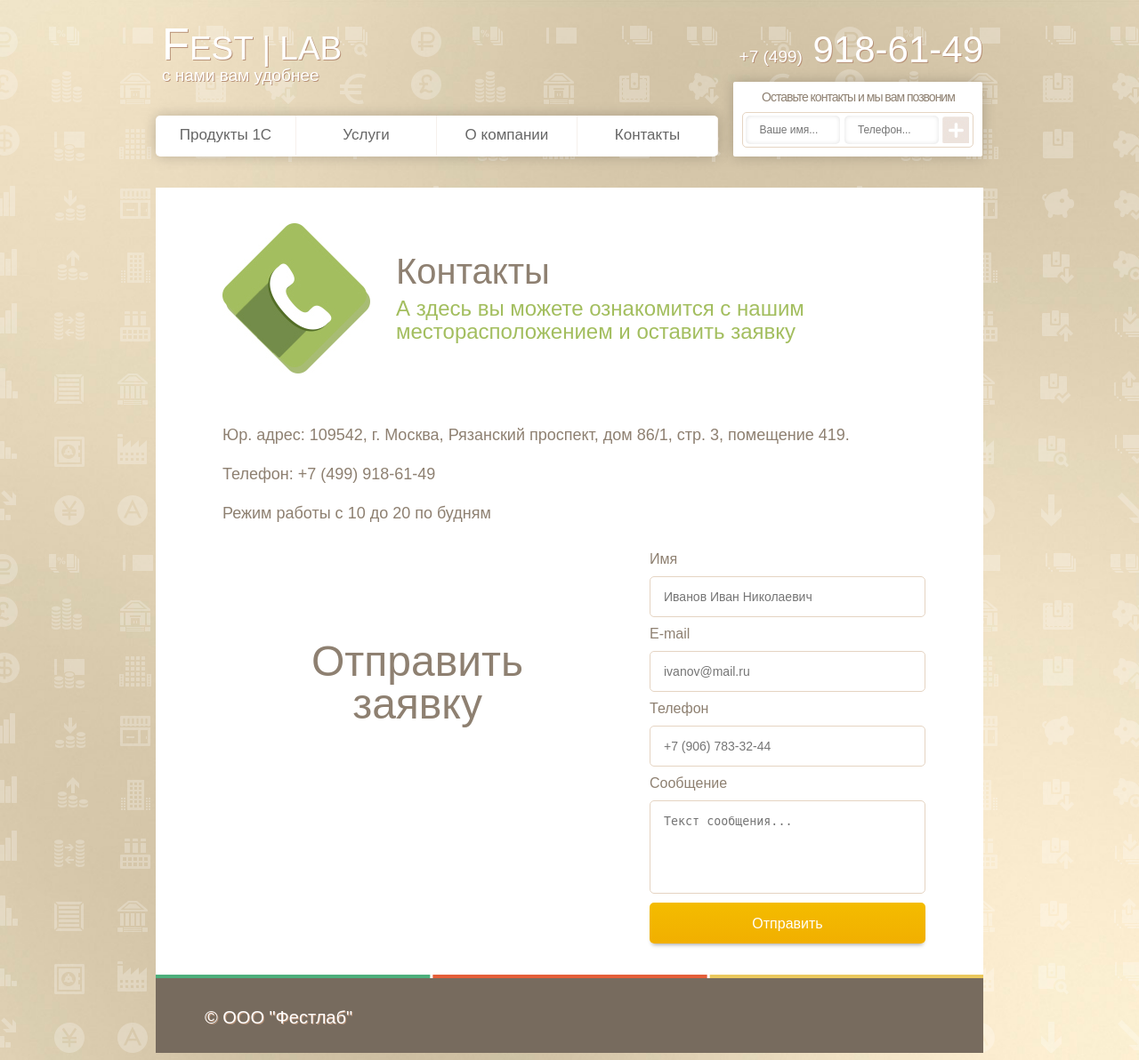
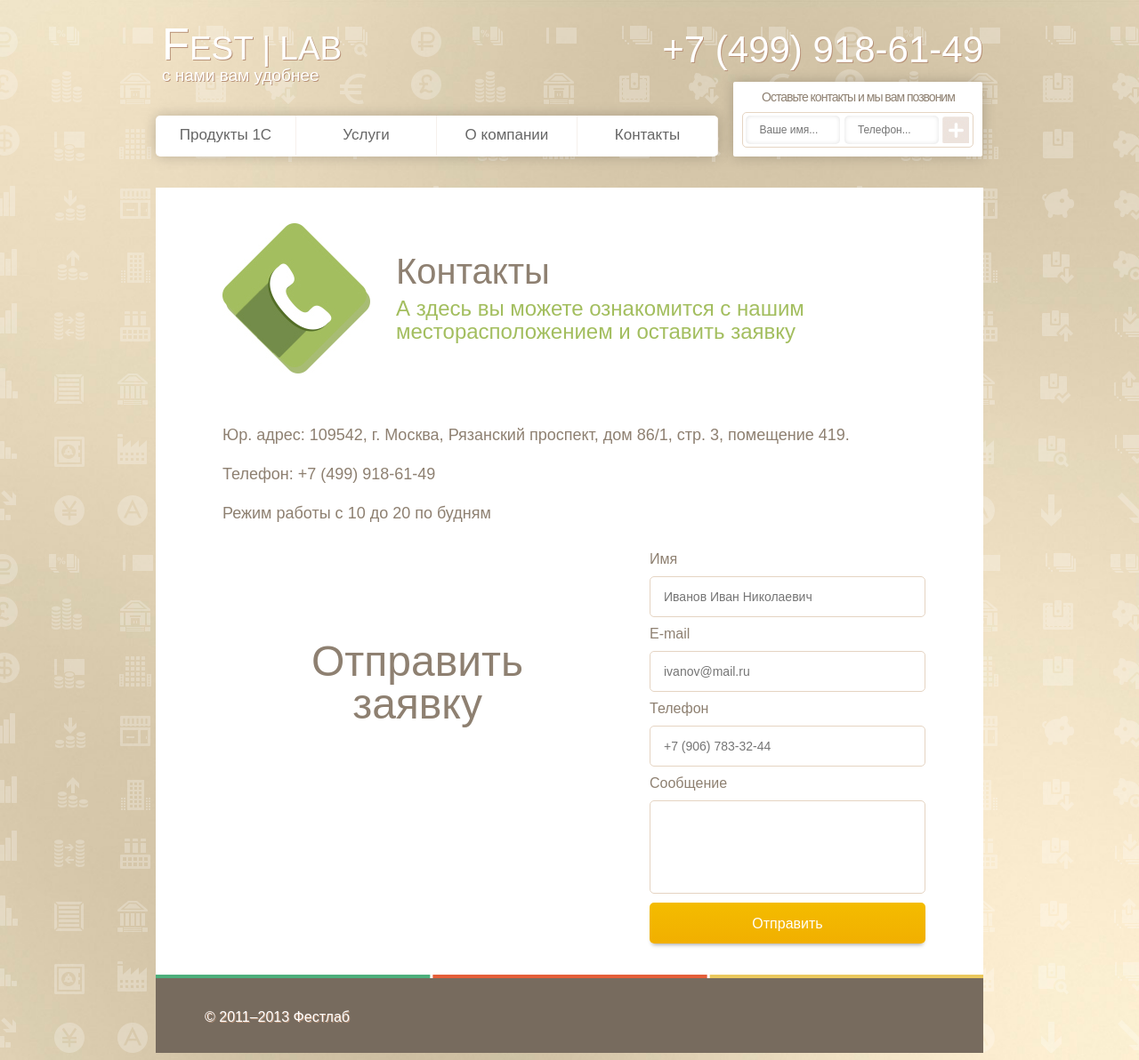
Before and after one commit to kpx13/festlab, a Django app: template templates/contacts.html in a window 1280 px wide. Shown: the whole page at 89% size. Run offline with Django 3.2, Linux system fonts and the light colour scheme; the template is opened without the code that fills it, so the values that code supplies are empty; parts of the project's set-up code (start-up, migrations or seed data) failed here and were passed over; some libraries are stand-ins or nearby versions; some web fonts are replaced.

Commit message:
правки

```diff
--- a/site_static/css/style.css
+++ b/site_static/css/style.css
@@ -400,7 +400,7 @@ a li.nav__i {
 	height:88px;
 	padding-left:55px;
 	color:#fff;
-	font-size:20px;
+	font-size:16px;
 		text-shadow: 1px 1px #b89278;
 		font-family: 'Myriad Pro', sans-serif;
 
@@ -952,6 +952,8 @@ filter: progid:DXImageTransform.Microsoft.gradient( startColorstr='#f4bc00', end
 
 }
 
+.send_btn { }
+
 
 .feedback__title{
     font-size: 48px;
--- a/templates/about.html
+++ b/templates/about.html
@@ -1,4 +1,6 @@
 {% extends 'base.html' %}
+
+{% block title %}О компании{% endblock %}
 
 {% block content %}
             <div class="page_contact">
--- a/templates/base.html
+++ b/templates/base.html
@@ -3,7 +3,8 @@
 <html>
 <head>
     <meta charset="utf-8"/>
-    <title></title>
+    <title>ФестЛаб | {% block title %}{% endblock %}</title>
+    <meta name="viewport" content="width=1100" />
     <link type="text/css" rel="stylesheet" href="/static/css/style.css"/>
     <link type="text/css" rel="stylesheet" href="/static/css/reset.css"/>
     <script src="/static/js/jquery-1.9.1.min.js"></script>
@@ -14,7 +15,7 @@
     <div class="layout">
     <div class="wrapper">
         <div class="header">
-            <span class="phone">+7 (499)<span class="phone__in"> 918-61-49</span></span>
+            <span class="phone"><span class="phone__in"> +7 (499) 918-61-49</span></span>
                 <a href="/" class="logo">
                     <span class="logo_mark">F</span>EST | LAB
                     <span class="logo__in">с нами вам удобнее
--- a/templates/bonuses.html
+++ b/templates/bonuses.html
@@ -1,4 +1,6 @@
 {% extends 'base.html' %}
+
+{% block title %}Акции и скидки{% endblock %}
 
 {% block content %}
             <div class="page_bonus page">
--- a/templates/bonuses_in.html
+++ b/templates/bonuses_in.html
@@ -1,4 +1,6 @@
 {% extends 'base.html' %}
+
+{% block title %}Акции и скидки - {{ bonus.title }} {% endblock %}
 
 {% block content %}
             <div class="page_bonus page">
--- a/templates/contacts.html
+++ b/templates/contacts.html
@@ -1,4 +1,6 @@
 {% extends 'base.html' %}
+
+{% block title %}Контакты{% endblock %}
 
 {% block content %}
             <div class="page page_feedback">
@@ -9,8 +11,7 @@
                 <p class="page_feedback__text">Режим работы с 10 до 20 по будням</p>
 
 				<div class="map">
-                    <script type="text/javascript" charset="utf-8"
-                    src="//api-maps.yandex.ru/services/constructor/1.0/js/?sid=sBCM2pZpKXUEyenj-aydu2GRM1IFXZkh&width=821&height=228"></script>
+                    <script type="text/javascript" charset="utf-8" src="//api-maps.yandex.ru/services/constructor/1.0/js/?sid=2C92lxGkmlZB0DRtC910c-px34iH8Pg3&width=790&height=290"></script>
 				</div>
                 {% include 'request.html' %}
             </div>
--- a/templates/footer.html
+++ b/templates/footer.html
@@ -1,4 +1,4 @@
 <div class="footer">
 <!--     <span class="footer__counter"></span> -->
-    &copy; ООО "Фестлаб"
+    &copy; 2011–2013 Фестлаб
 </div>
--- a/templates/home.html
+++ b/templates/home.html
@@ -1,4 +1,6 @@
 {% extends 'base.html' %}
+
+{% block title %}Главная{% endblock %}
 
 {% block content %}
             <div class="page_about">
--- a/templates/page.html
+++ b/templates/page.html
@@ -1,4 +1,6 @@
 {% extends 'base.html' %}
+
+{% block title %}{{ title }}{% endblock %}
 
 {% block content %}
             <div class="page_products">
--- a/templates/products.html
+++ b/templates/products.html
@@ -1,4 +1,6 @@
 {% extends 'base.html' %}
+
+{% block title %}{{ p.title }}{% endblock %}
 
 {% block content %}
 
--- a/templates/products_in.html
+++ b/templates/products_in.html
@@ -1,4 +1,6 @@
 {% extends 'base.html' %}
+
+{% block title %}{{ product.title }}{% endblock %}
 
 {% block content %}
             <div class="page_products">
--- a/templates/request.html
+++ b/templates/request.html
@@ -8,7 +8,7 @@
             Телефон
             <input name='phone' class="feedback__form__info feedback__form__phone rfield2" type="text" placeholder="+7 (906) 783-32-44"/>
             Сообщение
-            <textarea name='message' class="feedback__form__text" placeholder="Текст сообщения..." ></textarea>
+            <textarea name='message' class="feedback__form__text" placeholder="" ></textarea>
             <input type="submit" value="Отправить" class="feedback__btn send_btn disabled"/>
 
             <input type='hidden' name='action' value='request' />
--- a/templates/services.html
+++ b/templates/services.html
@@ -1,4 +1,6 @@
 {% extends 'base.html' %}
+
+{% block title %}Услуги{% endblock %}
 
 {% block content %}
             <div class="page page_service">
```
